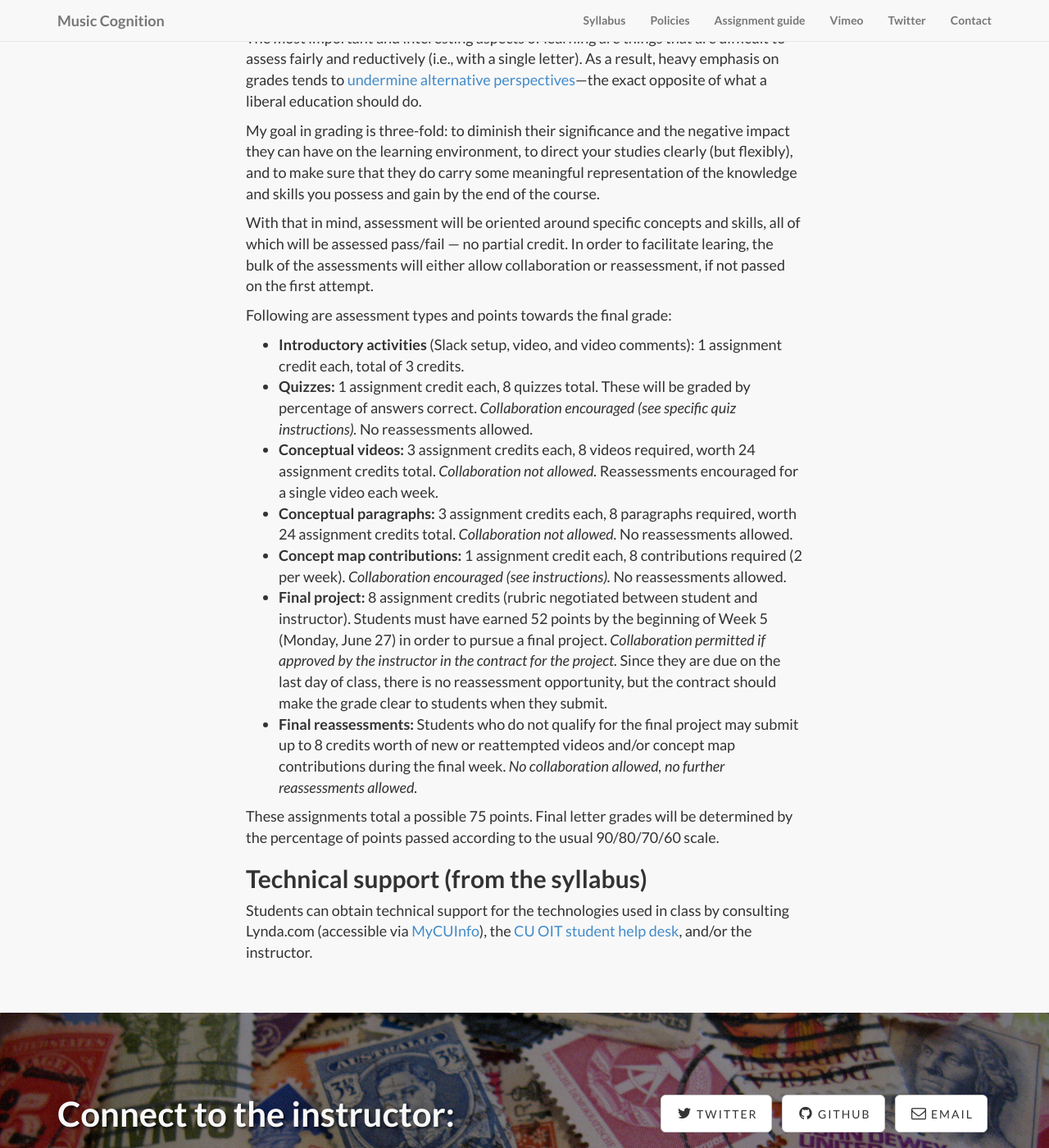
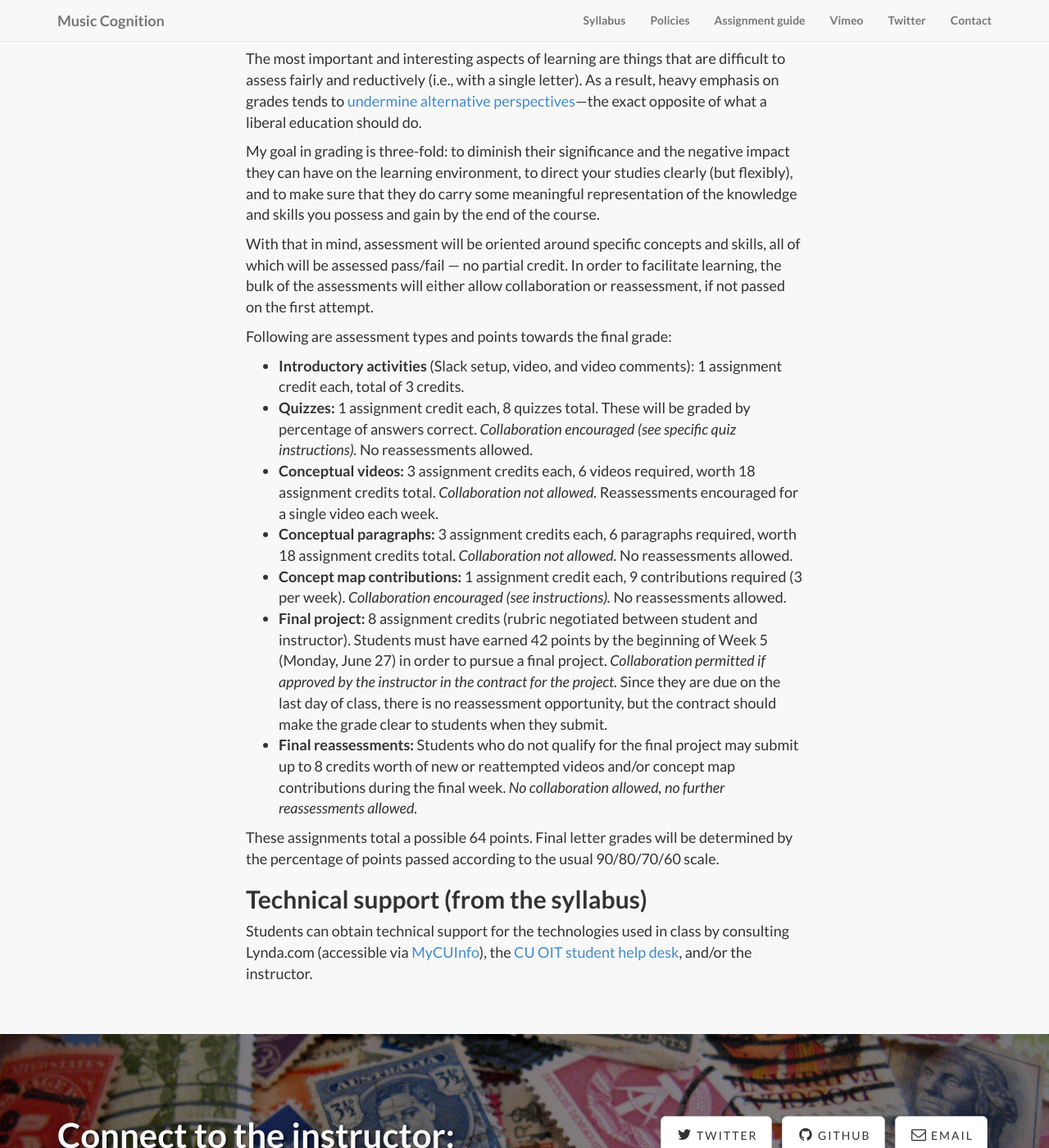
Before and after one commit to kshaffer/cognition, a Jekyll site: the page built from assessments.md, in a window 1280 px wide and 1400 px high, scrolled down 4644 px. Shown: the whole window at 82% size. Built offline with Jekyll 4.4.1, drawn with Linux system fonts in a browser that asks for light colours; nearby versions of some CDN libraries; library files that are not in the unit come from our copies; some of the changed text lies outside the part shown.

Commit message:
assignment total update

```diff
--- a/_includes/page_content.html
+++ b/_includes/page_content.html
@@ -1,9 +1,11 @@
 <!-- Page Content -->
-<div class="content-section-lead"><iframe src="https://player.vimeo.com/video/127973048" width="720" height="405" frameborder="0" webkitallowfullscreen mozallowfullscreen allowfullscreen></iframe> <p><a href="https://vimeo.com/127973048">Introduction to Music Cognition</a> from <a href="https://vimeo.com/user11692346">Kris Shaffer</a> on <a href="https://vimeo.com">Vimeo</a>.</p>
+<b><i>New videos coming: course intro and tour of D2L.</i></b>
+
+<!--<div class="content-section-lead"><iframe src="https://player.vimeo.com/video/127973048" width="720" height="405" frameborder="0" webkitallowfullscreen mozallowfullscreen allowfullscreen></iframe> <p><a href="https://vimeo.com/127973048">Introduction to Music Cognition</a> from <a href="https://vimeo.com/user11692346">Kris Shaffer</a> on <a href="https://vimeo.com">Vimeo</a>.</p>
 
 	<p>Also see the <a href="https://vimeo.com/129036602">video tour of D2L and this course website</a>.</p>
 
-</div>
+</div>-->
 
 {% for post in site.posts reversed %}
   {% capture thecycle %}{% cycle 'odd', 'even' %}{% endcapture %}
--- a/assessments.md
+++ b/assessments.md
@@ -91,19 +91,19 @@ The most important and interesting aspects of learning are things that are diffi
 
 My goal in grading is three-fold: to diminish their significance and the negative impact they can have on the learning environment, to direct your studies clearly (but flexibly), and to make sure that they do carry some meaningful representation of the knowledge and skills you possess and gain by the end of the course.
 
-With that in mind, assessment will be oriented around specific concepts and skills, all of which will be assessed pass/fail — no partial credit. In order to facilitate learing, the bulk of the assessments will either allow collaboration or reassessment, if not passed on the first attempt.
+With that in mind, assessment will be oriented around specific concepts and skills, all of which will be assessed pass/fail — no partial credit. In order to facilitate learning, the bulk of the assessments will either allow collaboration or reassessment, if not passed on the first attempt.
 
 Following are assessment types and points towards the final grade:
 
 - **Introductory activities** (Slack setup, video, and video comments): 1 assignment credit each, total of 3 credits.
 - **Quizzes:** 1 assignment credit each, 8 quizzes total. These will be graded by percentage of answers correct. *Collaboration encouraged (see specific quiz instructions).* No reassessments allowed.
-- **Conceptual videos:** 3 assignment credits each, 8 videos required, worth 24 assignment credits total. *Collaboration not allowed.* Reassessments encouraged for a single video each week.
-- **Conceptual paragraphs:** 3 assignment credits each, 8 paragraphs required, worth 24 assignment credits total. *Collaboration not allowed.* No reassessments allowed.
-- **Concept map contributions:** 1 assignment credit each, 8 contributions required (2 per week). *Collaboration encouraged (see instructions).* No reassessments allowed.
-- **Final project:** 8 assignment credits (rubric negotiated between student and instructor). Students must have earned 52 points by the beginning of Week 5 (Monday, June 27) in order to pursue a final project. *Collaboration permitted if approved by the instructor in the contract for the project.* Since they are due on the last day of class, there is no reassessment opportunity, but the contract should make the grade clear to students when they submit.
+- **Conceptual videos:** 3 assignment credits each, 6 videos required, worth 18 assignment credits total. *Collaboration not allowed.* Reassessments encouraged for a single video each week.
+- **Conceptual paragraphs:** 3 assignment credits each, 6 paragraphs required, worth 18 assignment credits total. *Collaboration not allowed.* No reassessments allowed.
+- **Concept map contributions:** 1 assignment credit each, 9 contributions required (3 per week). *Collaboration encouraged (see instructions).* No reassessments allowed.
+- **Final project:** 8 assignment credits (rubric negotiated between student and instructor). Students must have earned 42 points by the beginning of Week 5 (Monday, June 27) in order to pursue a final project. *Collaboration permitted if approved by the instructor in the contract for the project.* Since they are due on the last day of class, there is no reassessment opportunity, but the contract should make the grade clear to students when they submit.
 - **Final reassessments:** Students who do not qualify for the final project may submit up to 8 credits worth of new or reattempted videos and/or concept map contributions during the final week. *No collaboration allowed, no further reassessments allowed.*
 
-These assignments total a possible 75 points. Final letter grades will be determined by the percentage of points passed according to the usual 90/80/70/60 scale.
+These assignments total a possible 64 points. Final letter grades will be determined by the percentage of points passed according to the usual 90/80/70/60 scale.
 
 
 ## Technical support (from the syllabus)
```
Also changed, not shown: other parts of assessments.md (+3 -3 lines).
